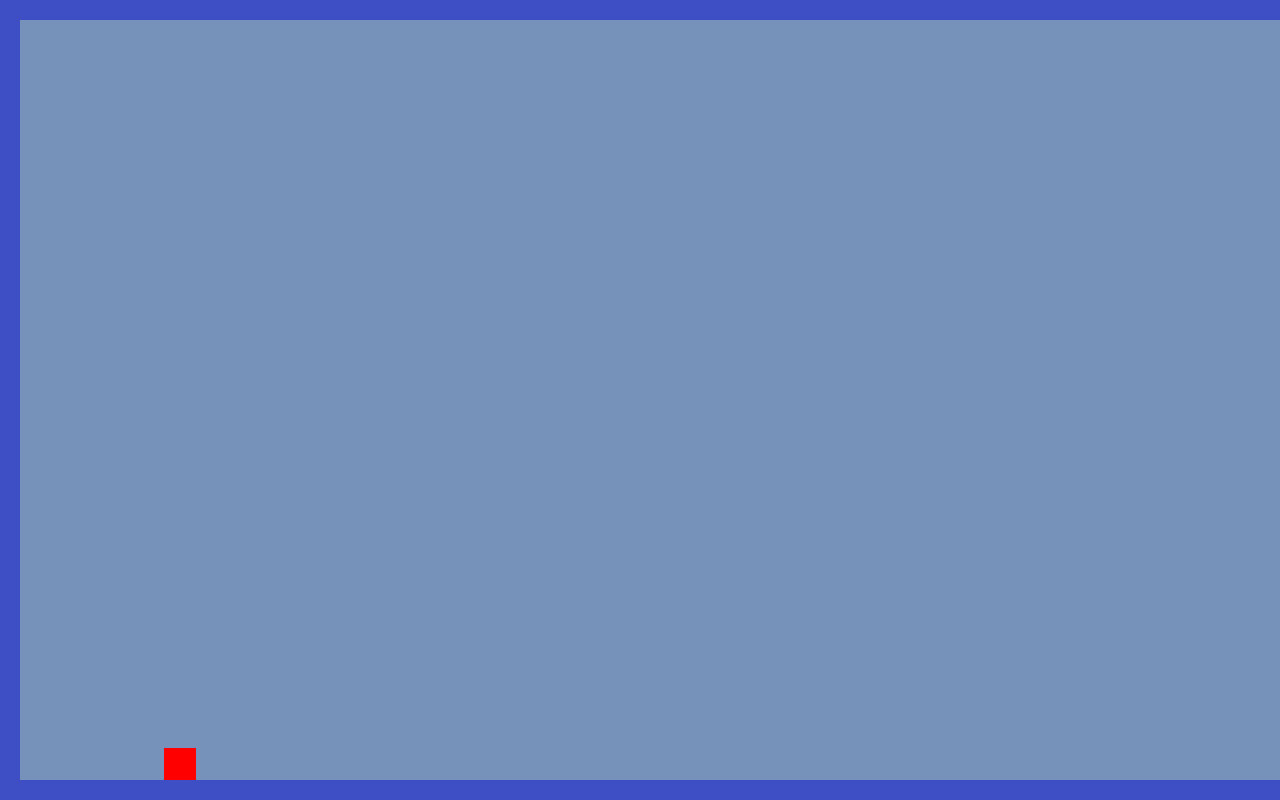
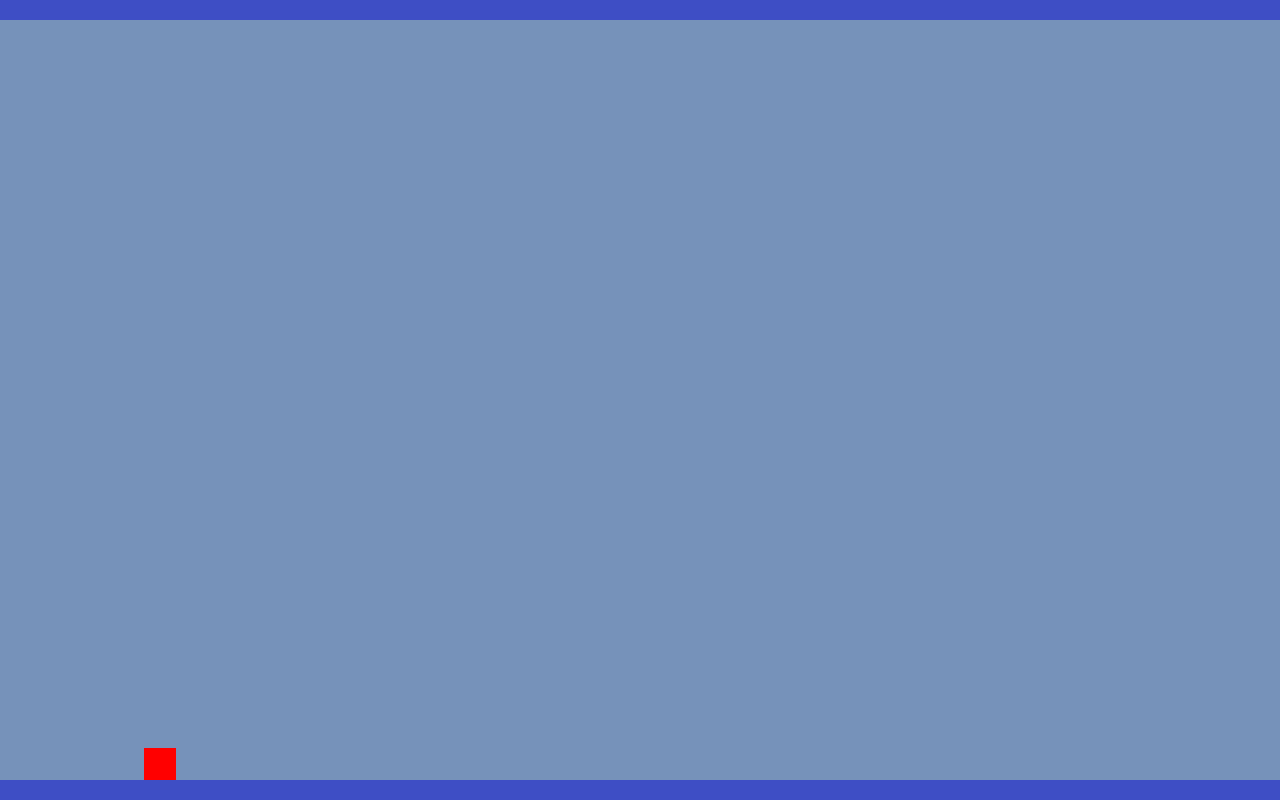
Before and after one commit to sverrep/foundations-project, a plain HTML site: page index.html in a window 1280 px wide. Drawn offline with Linux system fonts and the light colour scheme.

Commit message:
Wall fix

```diff
--- a/game.js
+++ b/game.js
@@ -3,7 +3,7 @@ var context, controller, rectangle, loop;
 context = document.querySelector("canvas").getContext("2d");
 
 context.canvas.height = window.innerHeight - 40;
-context.canvas.width = window.innerWidth - 20;
+context.canvas.width = window.innerWidth;
 height = context.canvas.height;
 width = context.canvas.width;
 
--- a/styles.css
+++ b/styles.css
@@ -14,5 +14,6 @@ body{
 }
 
 html{
-    border: 20px solid rgb(62,78,197);
+    border-top: 20px solid rgb(62,78,197);
+    border-bottom: 20px solid rgb(62,78,197);;
 }
```
